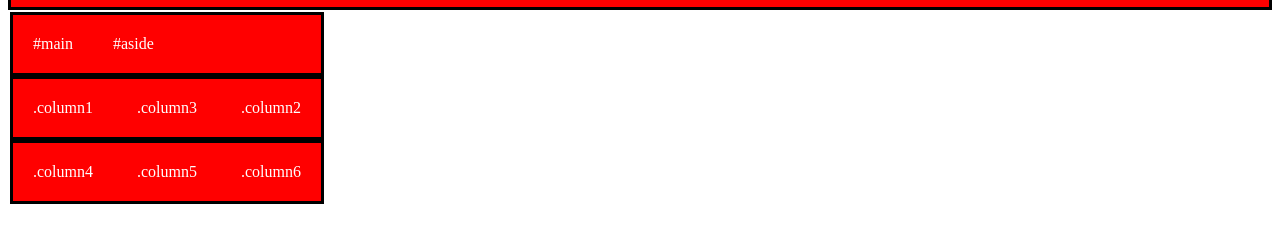
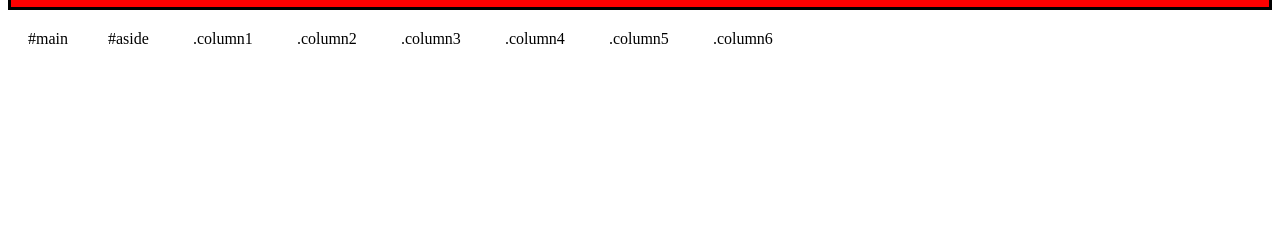
Before and after one commit to AntonAndersson1/media, a plain HTML site: page index.html in a window 1280 px wide. Shown: the part 47-290 px from the top of the page. Drawn offline with Linux system fonts and the light colour scheme.

Commit message:
Update index.html

```diff
--- a/index.html
+++ b/index.html
@@ -13,23 +13,19 @@
     <nav id="nav">Navigation</nav>
 </header>
 
-<table>
 
-<tr>
-<td colspan="2" rowspan="2" id="main">#main</td>
-<td rowspan="2" id="aside">#aside</td>
-</tr>
-<tr>
-<td class="column">.column1</td>
-<td class="column">.column3</td>
-<td class="column">.column2</td>
-</tr>
-<tr>
-<td class="column">.column4</td>
-<td class="column">.column5</td>
-<td class="column">.column6</td>
-</tr>
 
-</table>
+<div id="main">#main</div>
+<div id="aside">#aside</div>
+
+<div class="column">.column1</div>
+<div class="column">.column2</div>
+<div class="column">.column3</div>
+<div class="column">.column4</div>
+<div class="column">.column5</div>
+<div class="column">.column6</div>
+
+
+
 </body>
 </html>
```
